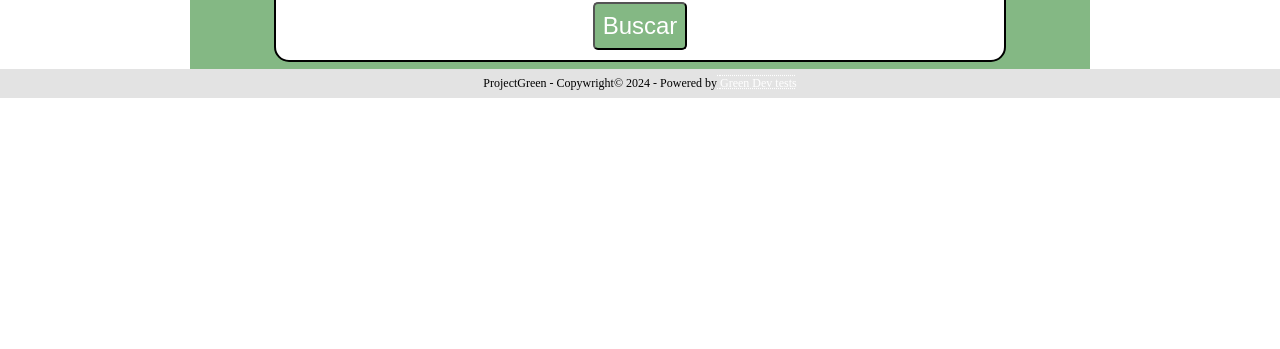
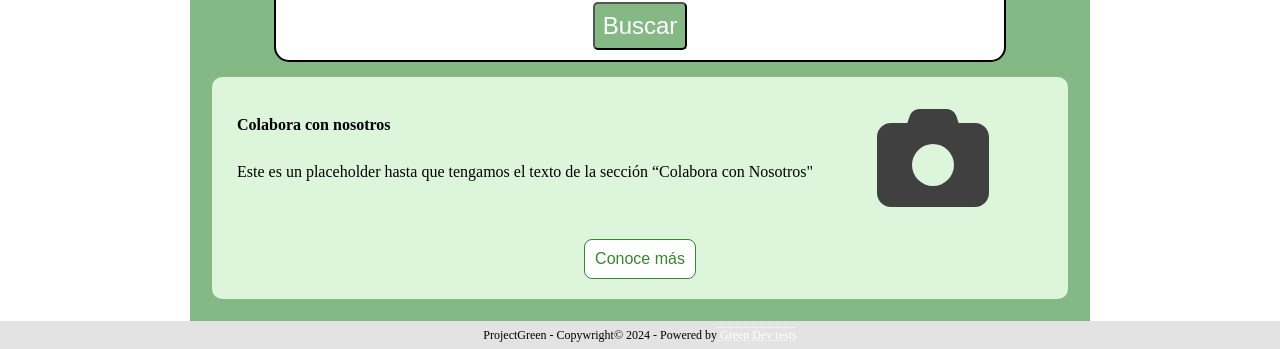
Before and after one commit to green-devs-test/project-green, a React (Create React App) app: page / in a window 1280 px wide. Shown: the part 298-647 px from the top of the page. Built offline with nearby package versions, Linux system fonts and the light colour scheme; no server answers.

Commit message:
making a Colabora con Nosotros Component and his inicial structure

```diff
--- /dev/null
+++ b/src/Components/ColaboraConNos/ColaboraConNos.tsx
@@ -0,0 +1,29 @@
+import { css } from "aphrodite";
+import styles from "./styles";
+import { FontAwesomeIcon } from "@fortawesome/react-fontawesome";
+import { faCamera, faLocationDot } from "@fortawesome/free-solid-svg-icons";
+
+const ColaboraConNos = () => {
+  return (
+   <div className={css(styles.colaboraCard)}>
+    <div className={css(styles.colaboraContainer)}>
+        <div className={css(styles.colaboraInfo)}>
+            <h2 className={css(styles.h2)}>Colabora con nosotros</h2>
+            <p className={css(styles.p)}>Este es un placeholder hasta que tengamos el texto de la sección “Colabora con Nosotros"</p>
+        </div>
+        <div className={css(styles.colaboraPhoto)}>
+            <FontAwesomeIcon
+                icon={faCamera}
+                className={css(styles.icon)}
+            />
+        </div>
+    </div>
+        <div className={css(styles.containerBtn)}>
+            <button className={css(styles.btnColaboraConNos)} type="button">Conoce más</button>
+        </div>
+    </div>
+  );
+
+  };
+
+export default ColaboraConNos;
--- /dev/null
+++ b/src/Components/ColaboraConNos/index.ts
@@ -0,0 +1,2 @@
+import ColaboraConNos from "./ColaboraConNos";
+export default ColaboraConNos;
--- /dev/null
+++ b/src/Components/ColaboraConNos/styles.ts
@@ -0,0 +1,61 @@
+import { StyleSheet } from "aphrodite";
+
+const styles = StyleSheet.create({
+  colaboraCard: {
+    backgroundColor: '#DDF5DB',
+    borderRadius: '10px',
+    margin: '15px',
+  },
+  colaboraContainer: {
+    backgroundColor: '#DDF5DB',
+    display: 'flex',
+    flexDirection: 'row',
+    borderRadius: '18px',
+    padding: '20px',
+    marginBottom: '0px',
+
+  },
+  colaboraInfo: {
+    display: 'flex',
+    flexDirection: 'column',
+    padding: '5px',
+  },
+  h2: {
+    color: '#000000',
+    fontSize: '16px',
+  },
+  p: {
+    color: '#000000',
+  },
+  colaboraPhoto: {
+    display: "flex",
+    justifyContent: 'center',
+    alignContent: 'center',
+    margin: 'auto',
+    padding: '5px',
+  },
+  icon: {
+    fontSize: '7rem',
+    color: '#404040',
+  },
+  containerBtn: {
+    display: 'flex',
+    justifyContent: 'center',
+  },
+  btnColaboraConNos: {
+    backgroundColor: "#fff",
+    color: "#398532",
+    textDecoration: "none",
+    padding: "10px 10px",
+    marginBottom: "20px",
+    border: "solid 1px #398532",
+    fontSize: "1rem",
+    borderRadius: "8px",
+    transition: "all 400ms ease",
+    ":active": {
+      background: "#5a965a",
+    },
+  },
+});
+
+export default styles;
--- a/src/Components/Home/Home.tsx
+++ b/src/Components/Home/Home.tsx
@@ -1,6 +1,7 @@
 import { css } from "aphrodite";
 import styles from "./styles";
 import HomeSearchBox from "../HomeSearchBox";
+import ColaboraConNos from "../ColaboraConNos";
 
 const Body = () => {
   return (
@@ -15,6 +16,7 @@ const Body = () => {
           su ubicacion y el tipo de material que reciben para el reciclaje.
         </p>
         <HomeSearchBox />
+        <ColaboraConNos />
       </div>
     </>
   );
```
